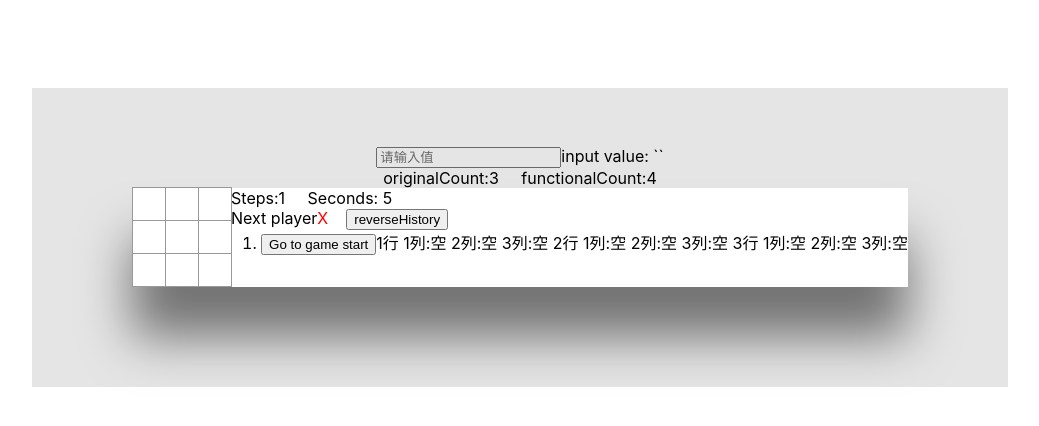
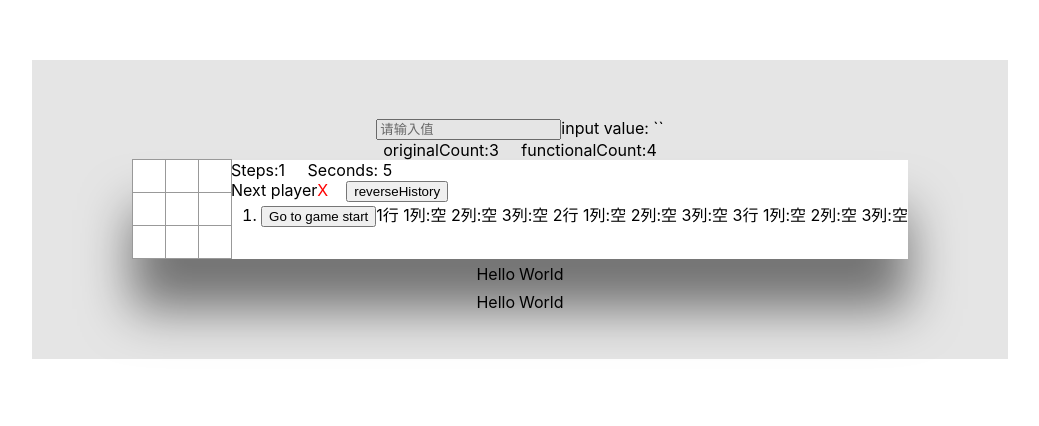
Before and after one commit to zl7261/react-tutorial, a React (Create React App) app: page / in a window 1280 px wide. Shown: the part 184-610 px from the top of the page, without its empty margins (120-1159 px from the left). Built offline with nearby package versions, Linux system fonts and the light colour scheme.

Commit message:
react.fragment

```diff
--- a/src/App.tsx
+++ b/src/App.tsx
@@ -6,7 +6,8 @@ import './component/MyInput'
 import {MyInput} from './component/MyInput'
 import {MyState} from './component/MyState'
 // import logo from './logo.svg'
-
+import {Table} from './feature/Table'
+import {TableFragment} from './feature/TableFragment'
 
 const App: React.FC = () => {
   return (
@@ -28,6 +29,8 @@ const App: React.FC = () => {
       <MyInput/>
       <MyState/>
       <Game/>
+      <Table/>
+      <TableFragment/>
     </div>
   )
 }
--- /dev/null
+++ b/src/feature/Table.tsx
@@ -0,0 +1,24 @@
+import React from 'react'
+
+export class Table extends React.Component<any, any> {
+  render() {
+    return (
+      <table>
+        <tr>
+          <Columns />
+        </tr>
+      </table>
+    );
+  }
+}
+
+class Columns extends React.Component<any, any> {
+  render() {
+    return (
+      <div>
+        <td>Hello</td>
+        <td>World</td>
+      </div>
+    )
+  }
+}
--- /dev/null
+++ b/src/feature/TableFragment.tsx
@@ -0,0 +1,24 @@
+import React from 'react'
+
+export class TableFragment extends React.Component<any, any> {
+  render() {
+    return (
+      <table>
+        <tr>
+          <Columns />
+        </tr>
+      </table>
+    );
+  }
+}
+
+class Columns extends React.Component<any, any> {
+  render() {
+    return (
+      <React.Fragment>
+        <td>Hello</td>
+        <td>World</td>
+      </React.Fragment>
+    )
+  }
+}
```
